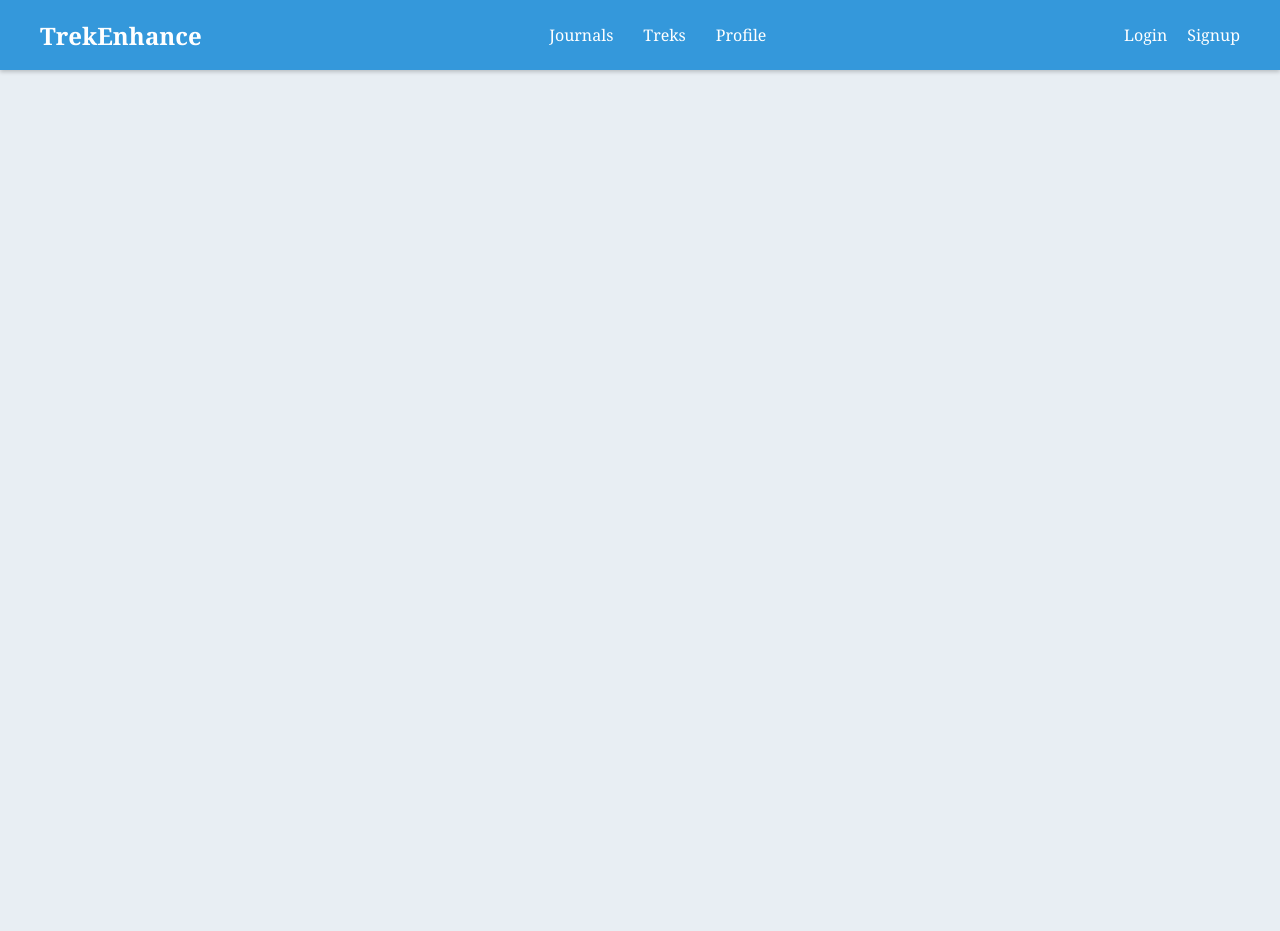
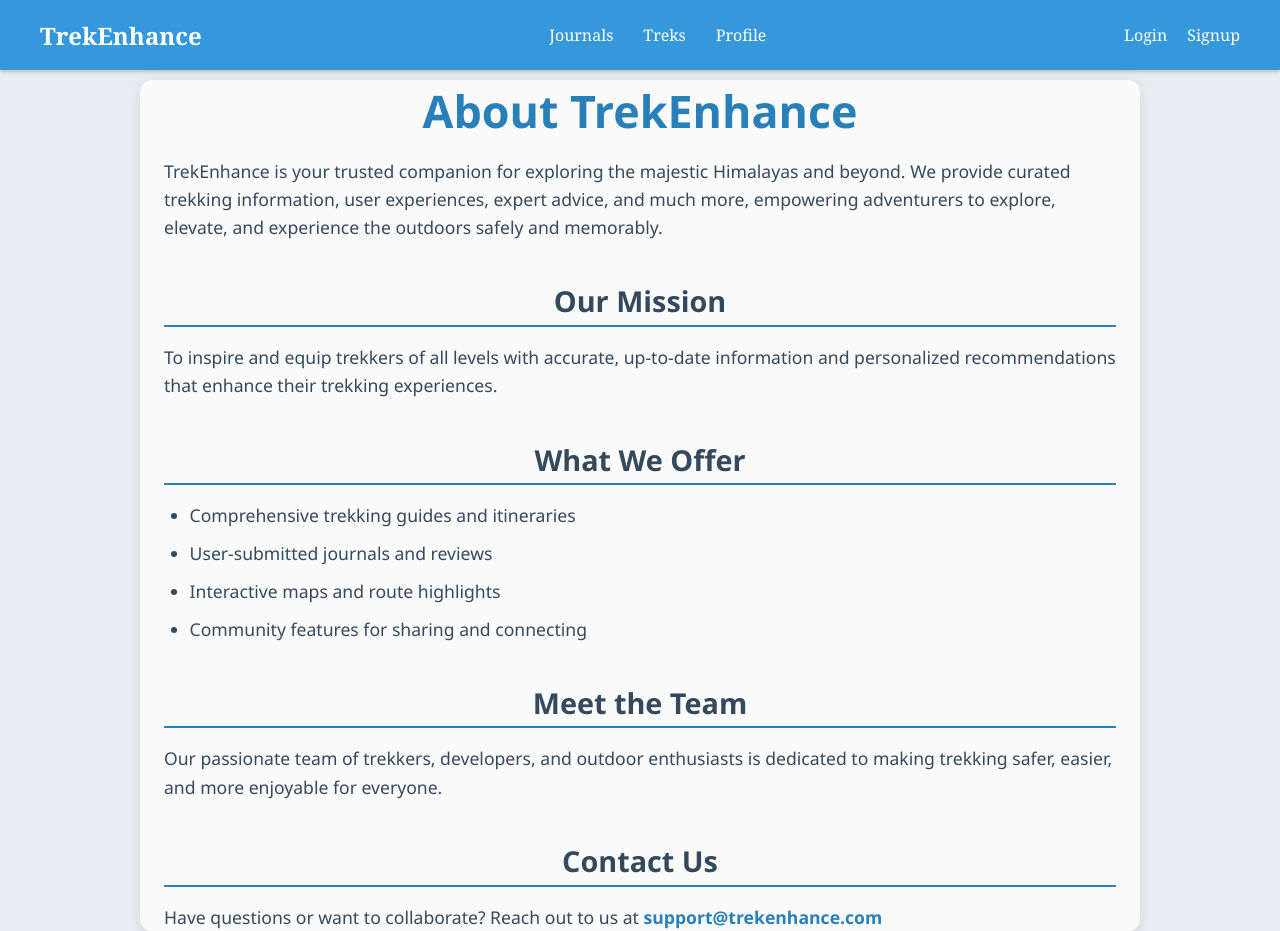
Before and after one commit to aayash0101/f_trekE, a React (Vite) app: page /us in a window 1280 px wide. Before the commit the page ends 800 px from the top, so only its background shows below. Built offline with nearby package versions, Linux system fonts and the light colour scheme.

Commit message:
About us n dem man

```diff
--- a/src/App.jsx
+++ b/src/App.jsx
@@ -26,11 +26,13 @@ import TrekDetailPage from "./pages/TrekDetailPage";
 import TrekJournalPage from "./pages/Journal/TrekJournalPage";
 import AllJournalsPage from "./pages/AllJournalsPage";
 import EditTrek from "./pages/Treks/EditTrek";
+import AboutUs from "./components/AboutUs";
+
 
 function AppContent() {
   const location = useLocation();
   // Routes where Navbar should not appear
-  const noNavbarRoutes = ['/', '/home', '/login', '/signup'];
+  const noNavbarRoutes = ['/', '/home', '/login', '/signup', '/admindashboard', '/users', '/add', '/edit/:id', '/trek'];
 
   return (
     <>
@@ -60,6 +62,8 @@ function AppContent() {
         {/* Other components */}
         <Route path="/footer" element={<Footer />} />
         <Route path="/layout" element={<Layout />} />
+
+         <Route path="/us" element={<AboutUs />} />
       </Routes>
     </>
   );
--- a/src/components/AboutUs.jsx
+++ b/src/components/AboutUs.jsx
@@ -1,5 +1,5 @@
 import React from 'react';
-import './AboutUs.css';
+import '../../styles/AboutUs.css';
 
 const AboutUs = () => {
   return (
--- a/src/components/Footer.jsx
+++ b/src/components/Footer.jsx
@@ -19,10 +19,10 @@ export default function Footer() {
 
         <div className="footer-section">
           <h4>Quick Links</h4>
-          <ul>
+          <ul className="footer-links">
             <li><a href="/home">Home</a></li>
             <li><a href="/trekker">Treks</a></li>
-            <li><a href="/about">About Us</a></li>
+            <li><a href="/us">About Us</a></li>
           </ul>
         </div>
 
--- a/src/pages/Home.jsx
+++ b/src/pages/Home.jsx
@@ -18,9 +18,6 @@ const Home = () => {
           <p className="hero-description">
             Whether you're a seasoned mountaineer or a casual explorer, TrekEnhance helps you discover personalized trekking experiences across Nepal.
           </p>
-          <Link to="/trekker" className="hero-button">
-            Explore Treks
-          </Link>
         </section>
 
         {/* Features Section */}
@@ -48,7 +45,7 @@ const Home = () => {
           <section className="cta-section">
 
   {/* Admin dashboard link */}
-  <div style={{ marginTop: "20px" }}>
+  <div style={{ marginTop: "40px" }}>
     <p style={{ fontSize: "14px", color: "#555" }}>Are you an admin?</p>
     <Link to="/admindashboard" className="btn admin-btn">
       Go to Admin Dashboard
--- /dev/null
+++ b/styles/AboutUs.css
@@ -0,0 +1,74 @@
+.aboutus-container {
+  min-height: calc(100vh - 20px);
+  max-width: 1000px;
+  margin: 80px auto 40px;
+  padding: 0 1.5rem;
+  font-family: 'Segoe UI', Tahoma, Geneva, Verdana, sans-serif;
+  color: #2c3e50;
+  background: #fafafa;
+  border-radius: 12px;
+  box-shadow: 0 4px 16px rgba(0,0,0,0.1);
+}
+
+.aboutus-container h1 {
+  font-size: 2.8rem;
+  font-weight: 700;
+  margin-bottom: 1rem;
+  color: #2980b9;
+  text-align: center;
+}
+
+.aboutus-container h2 {
+  font-size: 1.8rem;
+  font-weight: 600;
+  margin-top: 2.5rem;
+  margin-bottom: 1rem;
+  color: #34495e;
+  border-bottom: 2px solid #2980b9;
+  padding-bottom: 0.3rem;
+}
+
+.aboutus-container p {
+  font-size: 1.1rem;
+  line-height: 1.6;
+  margin-bottom: 1rem;
+  color: #34495e;
+}
+
+.aboutus-container ul {
+  list-style-type: disc;
+  margin-left: 1.6rem;
+  color: #34495e;
+  font-size: 1.1rem;
+  line-height: 1.6;
+}
+
+.aboutus-container ul li {
+  margin-bottom: 0.6rem;
+}
+
+.aboutus-container a {
+  color: #2980b9;
+  text-decoration: none;
+  font-weight: 600;
+}
+
+.aboutus-container a:hover {
+  text-decoration: underline;
+}
+
+/* Responsive */
+@media (max-width: 640px) {
+  .aboutus-container {
+    margin: 60px 1rem 20px;
+    padding: 1rem;
+  }
+
+  .aboutus-container h1 {
+    font-size: 2rem;
+  }
+
+  .aboutus-container h2 {
+    font-size: 1.4rem;
+  }
+}
--- a/styles/AllJournalsPage.css
+++ b/styles/AllJournalsPage.css
@@ -11,7 +11,7 @@ html, body, #root {
 .journals-container {
   display: flex;
   flex-direction: column;
-  min-height: calc(100vh - 70px); /* full height minus navbar */
+  min-height: calc(100vh); /* full height minus navbar */
   margin-top: 70px; /* height of navbar */
   width: 100%;
   padding: 2rem;
@@ -104,9 +104,20 @@ html, body, #root {
   padding: 1.4rem 1.8rem;
   display: flex;
   flex-direction: column;
+  justify-content: space-between; /* push content and buttons apart */
   transition: transform 0.3s ease, box-shadow 0.3s ease;
   cursor: default;
+  height: 100%; /* make sure cards are equal height */
 }
+
+.journal-card-buttons {
+  margin-top: 1rem; /* some spacing above buttons */
+  display: flex;
+  gap: 1rem; /* space between buttons */
+  justify-content: center; /* center buttons horizontally */
+  align-items: center; /* vertically center if buttons differ in height */
+}
+
 
 .journal-card:hover {
   transform: translateY(-6px);
@@ -346,13 +357,6 @@ html, body, #root {
   }
 }
 
-.journal-card-buttons {
-  margin-top: 0.8rem;
-  display: flex;
-  gap: 0.7rem;
-  justify-content: flex-start;
-}
-
 .journal-card-buttons button {
   padding: 0.3rem 0.8rem;
   font-size: 0.9rem;
@@ -363,6 +367,10 @@ html, body, #root {
   color: #333;
   cursor: pointer;
   transition: background-color 0.3s ease, border-color 0.3s ease;
+
+  /* Make buttons equal width */
+  width: 120px;
+  text-align: center;
 }
 
 .journal-card-buttons button:hover {
--- a/styles/UserProfile.css
+++ b/styles/UserProfile.css
@@ -3,7 +3,7 @@
 .profile-container {
   margin-top: 70px; /* height of navbar */
   width: 100%;
-  min-height: calc(100vh - 40px); /* full height minus navbar */
+  min-height: calc(100vh); /* full height minus navbar */
   padding: 2rem;
   font-family: 'Segoe UI', Tahoma, Geneva, Verdana, sans-serif;
   color: #333;
--- a/styles/footer.css
+++ b/styles/footer.css
@@ -82,3 +82,25 @@
   margin-top: 20px;
   font-size: 0.8rem;
 }
+
+/* Quick Links styling with bullet points properly aligned */
+.footer-links {
+  list-style-type: disc;              /* bullets */
+  padding-left: 20px;                 /* space between bullet and text */
+  margin: 0;
+}
+
+.footer-links li {
+  margin-bottom: 6px;                 /* spacing between items */
+}
+
+.footer-links a {
+  color: #ccc;
+  text-decoration: none;
+  display: inline-block;
+  transition: color 0.3s ease;
+}
+
+.footer-links a:hover {
+  color: #8ee4af;
+}
--- a/styles/home.css
+++ b/styles/home.css
@@ -76,6 +76,19 @@
   max-width: 280px;
   text-align: center;
 }
+.final-cta {
+  margin-top: 40px;
+  text-align: center;
+}
+.signup-button {
+  padding: 12px 24px;
+  background-color: green;
+  color: white;
+  text-decoration: none;
+  border-radius: 6px;
+  font-weight: bold;
+  transition: background-color 0.3s;
+}
 .admin-btn {
   margin-top: 10px;
   display: inline-block;
```
